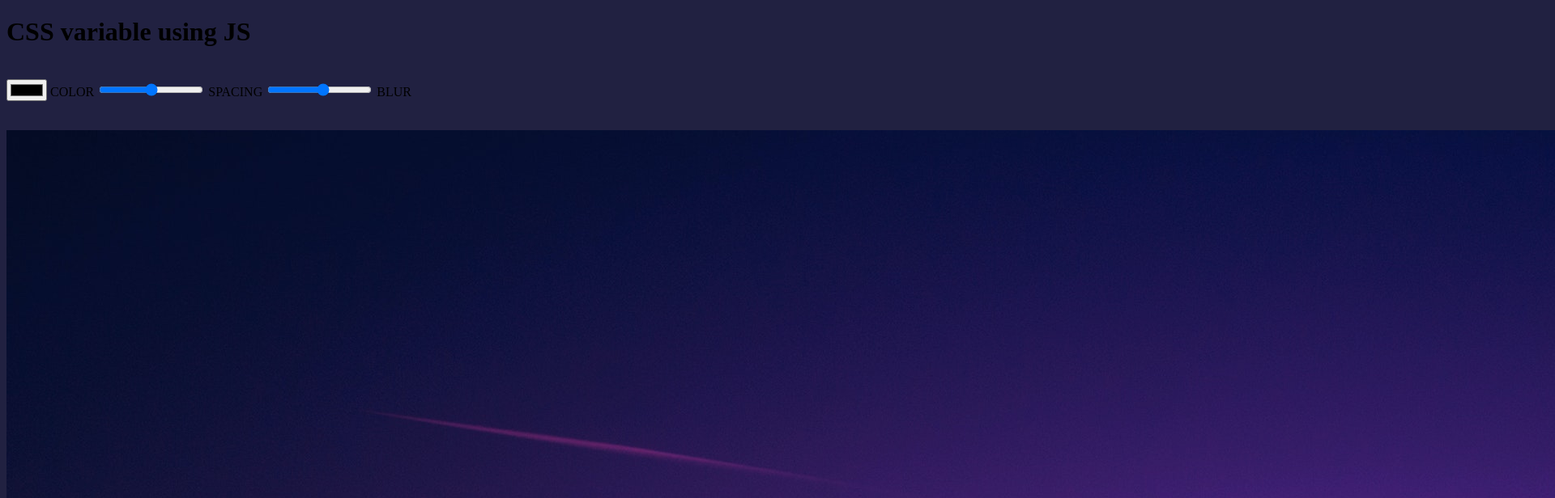
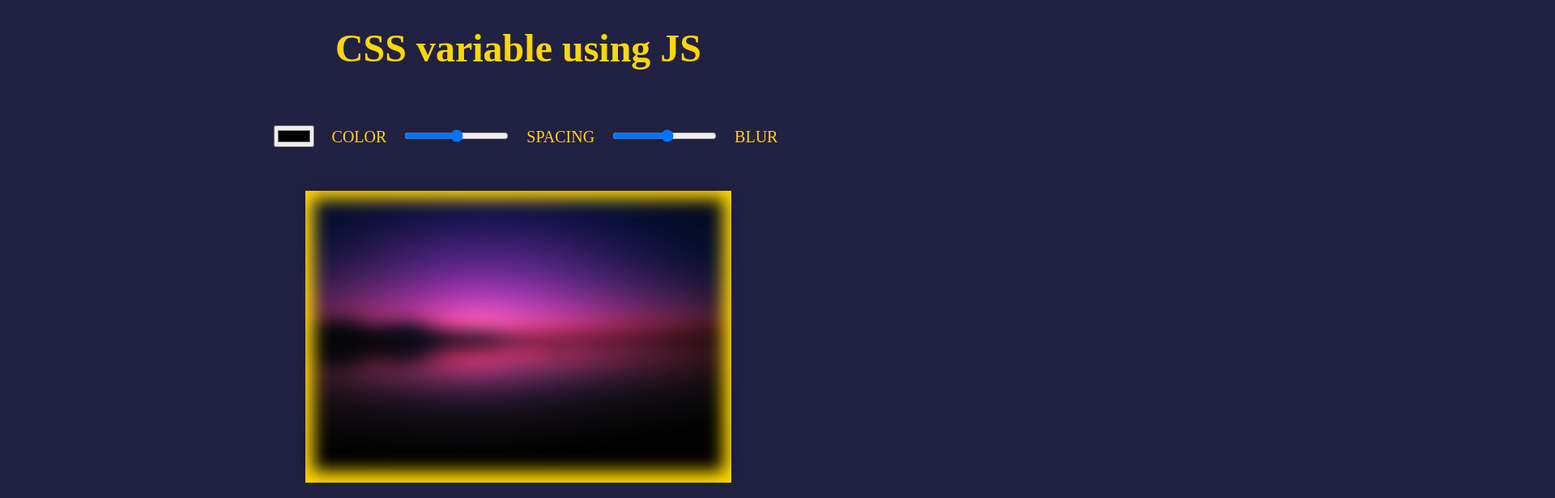
Before and after one commit to ravenclaw-10/CSS-Variable, a plain HTML site: page index.html in a window 1280 px wide. Shown: the top 616 px of the page at 81% size, 1920 px wide, since content can reach past the window. Drawn offline with Linux system fonts and the light colour scheme.

Commit message:
Update style.css

```diff
--- a/style.css
+++ b/style.css
@@ -1,3 +1,36 @@
+:root{
+    --main-color:gold;
+    --blur:10px;
+    --spacing:10px;
+}
+
 body{
     background:rgb(33, 33, 65);
+    text-align:center;
 }
+
+img{
+    width:100%;
+    filter:blur(var(--blur));
+}
+
+h1{
+    color:var(--main-color);
+    font-size:3em;
+}
+
+.image{
+    width:40%;
+    background:var(--main-color);
+    margin:auto;
+    padding:var(--spacing);
+}
+
+input{
+    margin:18px;
+}
+
+label{
+    color:gold;
+    font-size:20px;
+}
```
